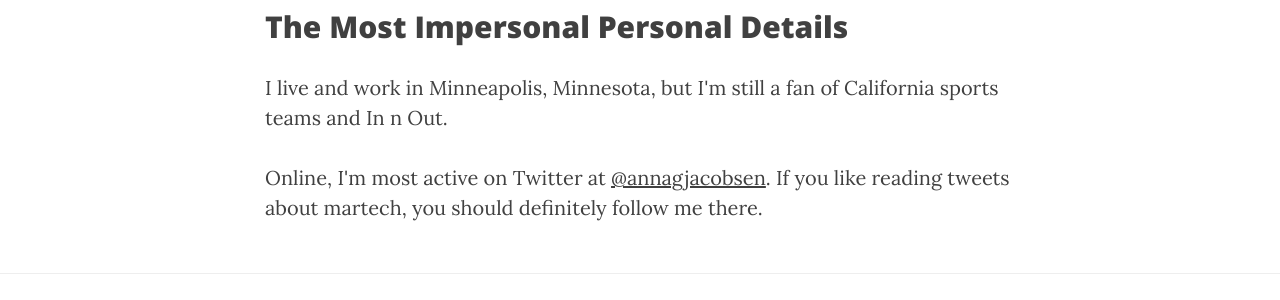
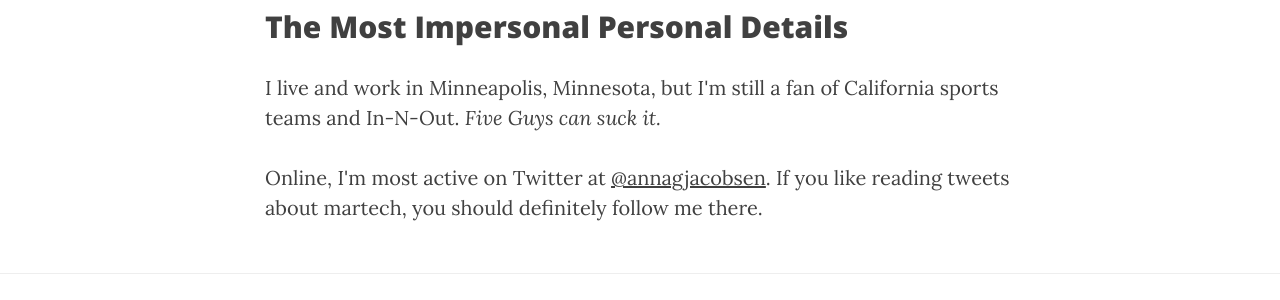
Before and after one commit to annaj/annaj, a Jekyll site: the page built from about.html, in a window 1280 px wide. Shown: the part 1257-1557 px from the top of the page. Built offline with Jekyll 4.4.1, drawn with Linux system fonts in a browser that asks for light colours; nearby versions of some CDN libraries; library files that are not in the unit come from our copies.

Commit message:
updated bio

```diff
--- a/about.html
+++ b/about.html
@@ -22,6 +22,6 @@ header-img: "annaj/github.io/img/about-bg.jpg"
 </ul>
 
 <h2>The Most Impersonal Personal Details</h2>
-<p>I live and work in Minneapolis, Minnesota, but I'm still a fan of California sports teams and In n Out.</p>
+<p>I live and work in Minneapolis, Minnesota, but I'm still a fan of California sports teams and In-N-Out. <font size "-1"><em>Five Guys can suck it.</em></font></p>
 
 <p>Online, I'm most active on Twitter at <a href="https://twitter.com/annagjacobsen">@annagjacobsen</a>. If you like reading tweets about martech, you should definitely follow me there.</p>
```
